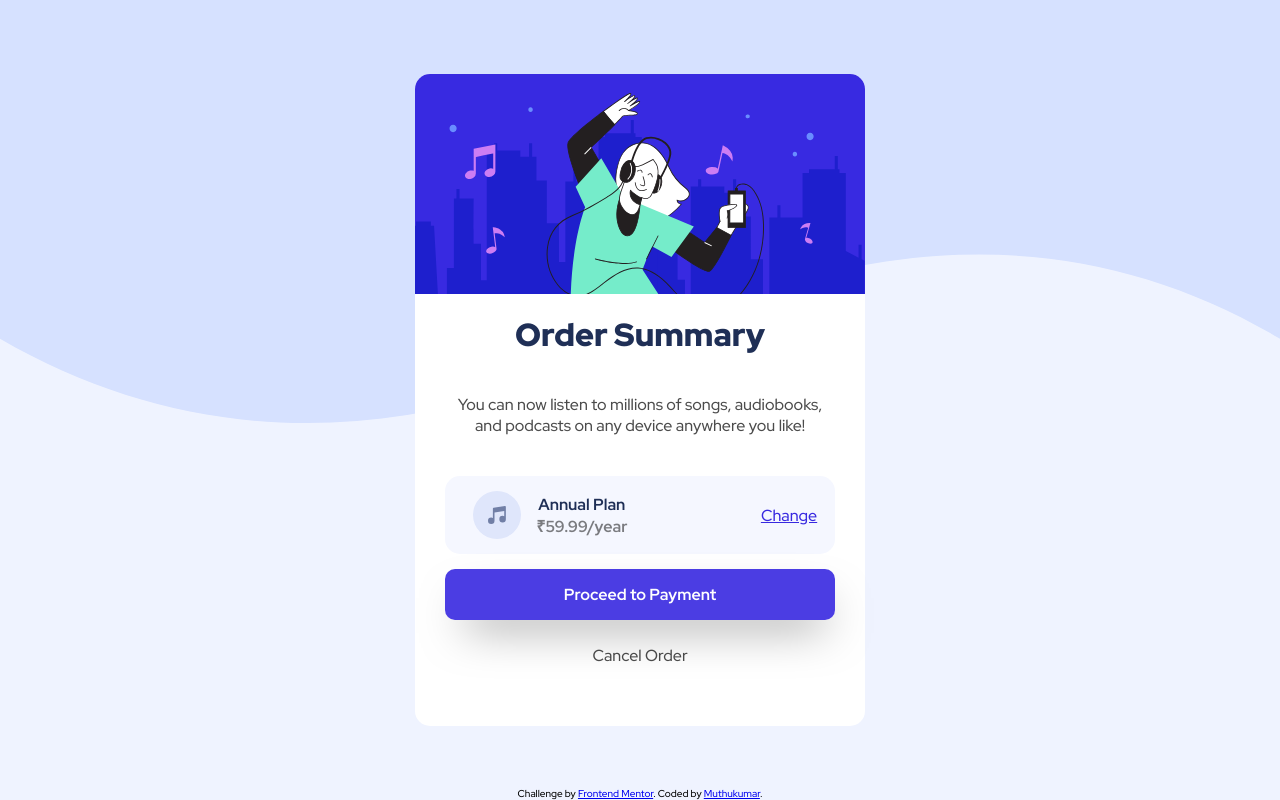
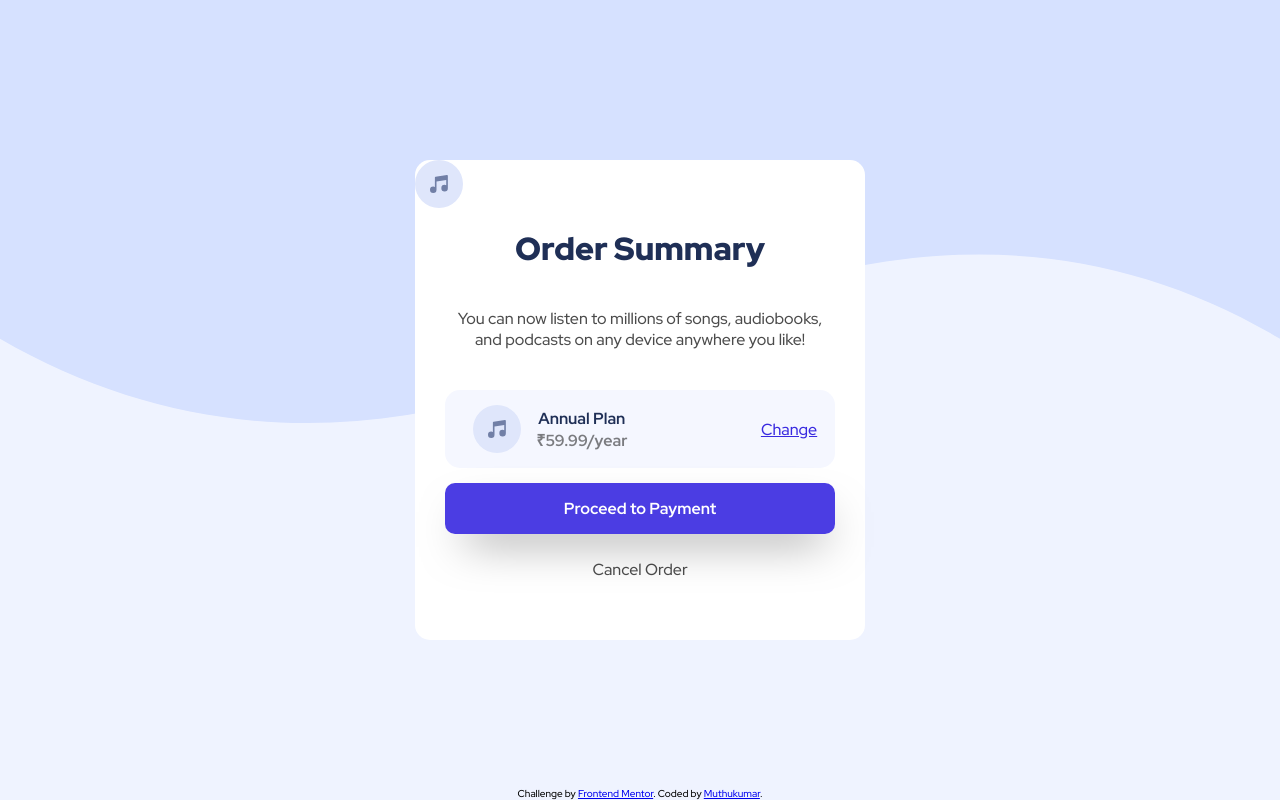
Before and after one commit to Anandtsi/Order-summary-html-css, a plain HTML site: page index.html in a window 1280 px wide. Drawn offline with Linux system fonts and the light colour scheme.

Commit message:
Update index.html

```diff
--- a/index.html
+++ b/index.html
@@ -21,7 +21,7 @@
     <!-- wrapper -->
     <div class="card-total">
       <div class="card-img">
-        <img src="../illustration-hero.svg" alt="card-top-img" />
+        <img src="https://github.com/Anandtsi/Order-summary-html-css/blob/main/icon-music.svg" alt="card-top-img" />
       </div>
       <div class="card-half">
         <div class="card-half-top">
```
